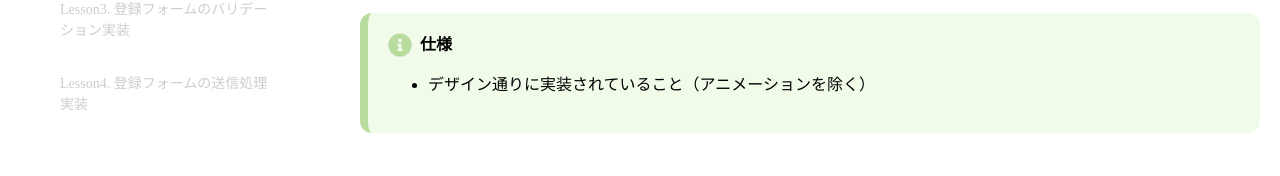
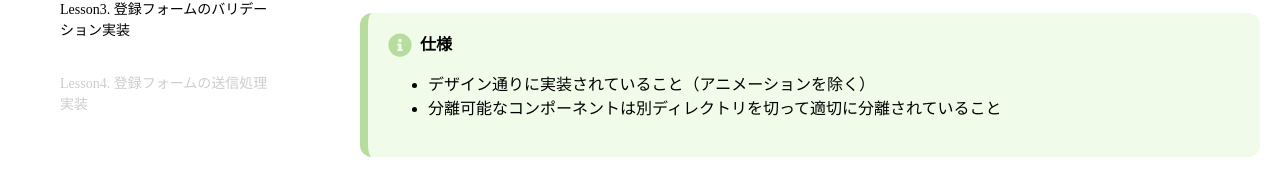
Before and after one commit to Guildex/frontiers-client, a Next.js app: page /curriculums/register-form-ui in a window 1280 px wide. Shown: the part 215-391 px from the top of the page. Built offline with nearby package versions, Linux system fonts and the light colour scheme.

Commit message:
登録フォームのバリデーションの要件修正

```diff
--- a/src/consts/curriculums.tsx
+++ b/src/consts/curriculums.tsx
@@ -21,21 +21,30 @@ export const CURRICULUMS = {
     title: '登録フォームのUI実装',
     description:
       '会員登録やお問い合わせなど、ユーザーの操作によってサービス運営者等に向けて自らの情報を送る為のフォームです。',
-    requirements: ['デザイン通りに実装されていること（アニメーションを除く）'],
-    example: <Examples.ExampleRegisterForm />,
+    requirements: [
+      'デザイン通りに実装されていること（アニメーションを除く）',
+      '分離可能なコンポーネントは別ディレクトリを切って適切に分離されていること',
+    ],
+    example: <Examples.ExampleRegisterFormUI />,
   },
   REGISTER_FORM_VALIDATION: {
-    isPublic: false,
+    isPublic: true,
     id: 'register-form-validation',
     title: '登録フォームのバリデーション実装',
     description:
       '登録ボタン押下時に各項目が期待値通りでない場合、赤字で期待値を満たしていないことをユーザーに伝える機能の実装です。\nHTMLInputElementには入力必須を指定するrequiredという属性を付与する方法もありますが、今回はそちらを使用せずに自身で実装したプログラムによって各項目が期待値を満たすかどうかをチェックする処理を実装していきましょう。',
     requirements: [
+      'すべてのバリデーション処理は「登録」ボタン押下時に実行されること',
       'お名前（姓）が未記入の場合、「名字を入力してください」と赤字で表示されること',
-      '',
+      'お名前（姓）が20文字以上の場合、「20文字以内で入力してください」と表示されること',
       'お名前（名）が未記入の場合、「名前を入力してください」と赤字で表示されること',
+      'お名前（名）が20文字以上の場合、「20文字以内で入力してください」と表示されること',
+      'メールアドレスが未記入の場合、「メールアドレスを入力してください」と赤字で表示されること',
+      'メールアドレスが正しい形式（XXX@XXX.XXX）になっていない場合、「メールアドレスは"@"と"ドメイン名"を含んだ値を入力してください」と赤字で表示されること',
+      '性別が未記入の場合、「性別」を入力してくださいと表示されること',
+      '生年月日が未記入の場合、「生年月日を入力してください」と表示されること',
     ],
-    example: <Examples.ExampleRegisterForm />,
+    example: <Examples.ExampleRegisterFormValidation />,
   },
   REGISTER_FORM_SUBMIT: {
     isPublic: false,
@@ -43,7 +52,7 @@ export const CURRICULUMS = {
     title: '登録フォームの送信処理実装',
     description: '',
     requirements: [],
-    example: <Examples.ExampleRegisterForm />,
+    example: <Examples.ExampleRegisterFormValidation />,
   },
   // CHECKBOX: {
   //   title: 'チェックボックス実装',
```
